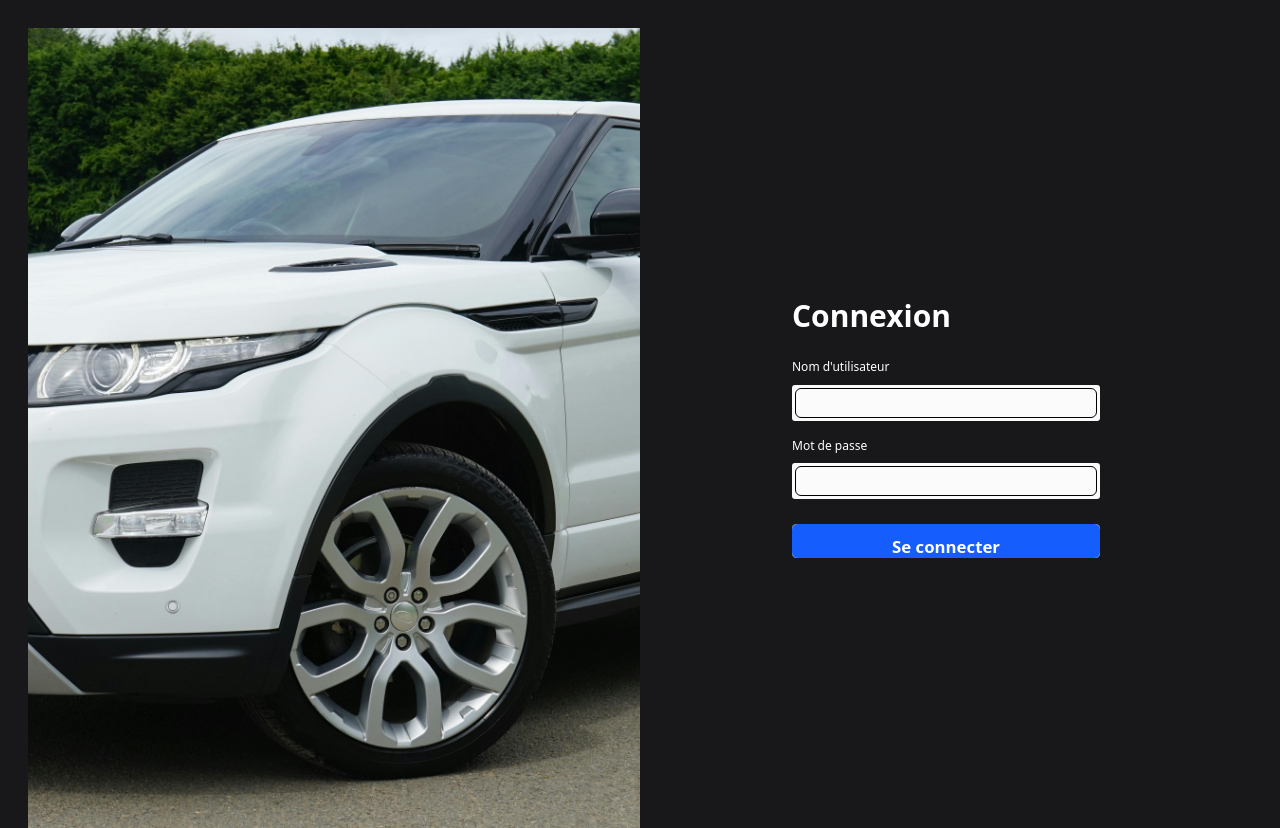
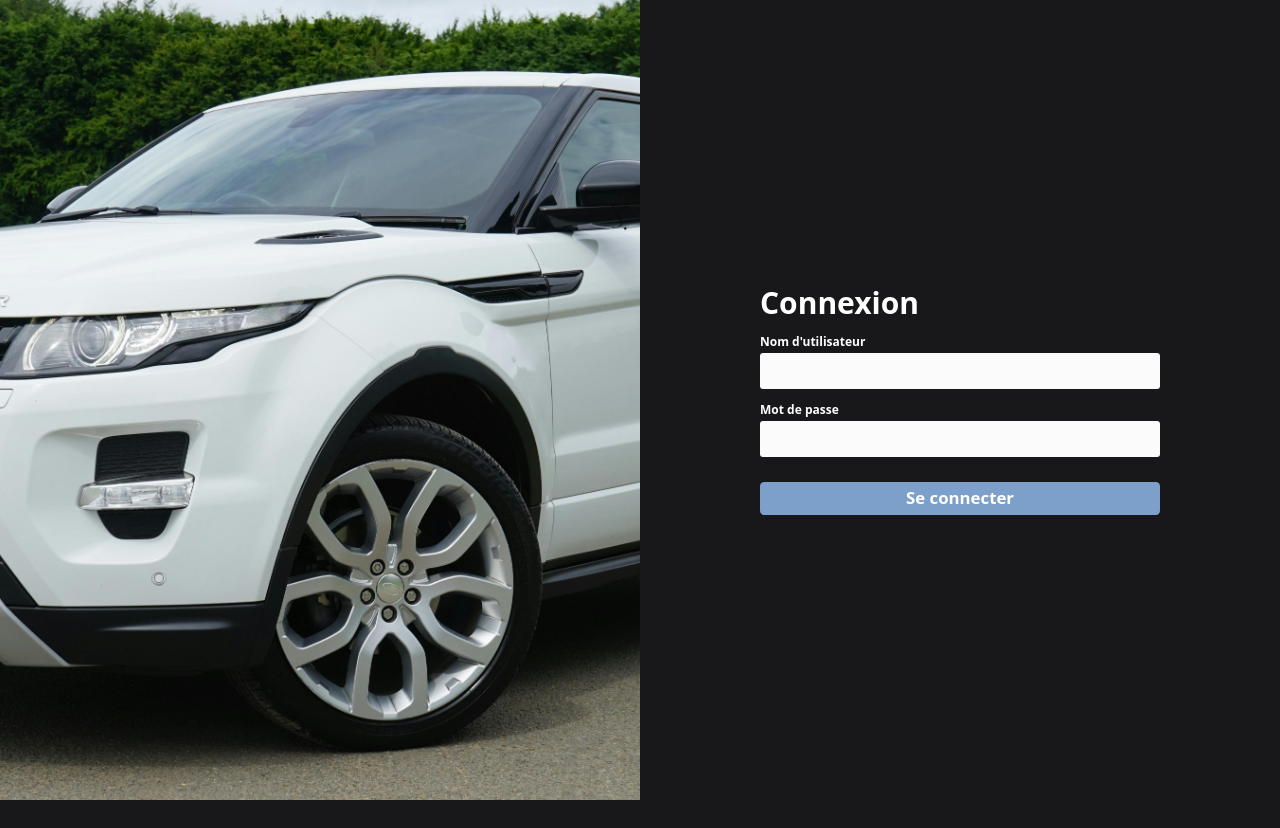
Before and after one commit to okook659/super-car-wash-web, a React (Vite) app: page /login in a window 1280 px wide. After the commit the page ends 800 px from the top, so only its background shows below. Built offline with nearby package versions, Linux system fonts and the light colour scheme.

Commit message:
optimisation du login page

```diff
--- a/index.html
+++ b/index.html
@@ -5,7 +5,6 @@
     <link rel="icon" type="image/svg+xml" href="/vite.svg" />
     <meta name="viewport" content="width=device-width, initial-scale=1.0" />
     <title>Vite + React</title>
-    <script src="https://cdn.jsdelivr.net/npm/@tailwindcss/browser@4"></script>
     <link rel="stylesheet" href="https://cdnjs.cloudflare.com/ajax/libs/font-awesome/6.7.2/css/all.min.css" integrity="sha512-Evv84Mr4kqVGRNSgIGL/F/aIDqQb7xQ2vcrdIwxfjThSH8CSR7PBEakCr51Ck+w+/U6swU2Im1vVX0SVk9ABhg==" crossorigin="anonymous" referrerpolicy="no-referrer" />
   </head>
   <body>
--- a/src/App.css
+++ b/src/App.css
@@ -1,5 +1,8 @@
-@import "tailwindcss";
-
+*{
+  margin: 0;
+  padding: 0;
+  box-sizing: border-box;
+}
 /*
 #root {
   max-width: 1280px;
--- a/src/index.css
+++ b/src/index.css
@@ -1,3 +1,4 @@
+@import "tailwindcss";
 /* :root {
   font-family: system-ui, Avenir, Helvetica, Arial, sans-serif;
   line-height: 1.5;
--- a/src/pages/Login.jsx
+++ b/src/pages/Login.jsx
@@ -50,7 +50,7 @@ function Login() {
           {error && <p className="text-red-500 mb-4">{error}</p>}
 
           <div className="mb-4">
-            <label htmlFor="username" className="block text-lg font-medium">Nom d'utilisateur</label>
+            <label htmlFor="username" className="">Nom d'utilisateur</label>
             <div className="input-wrapper mt-2">
               <input
                 type="text"
@@ -58,13 +58,13 @@ function Login() {
                 name="username"
                 value={username}
                 onChange={(e) => setUsername(e.target.value)}
-                className="w-full p-2 border rounded-md focus:outline-none focus:ring-2 focus:ring-blue-400"
+                className=""
               />
             </div>
           </div>
 
           <div className="mb-4">
-            <label htmlFor="password" className="block text-lg font-medium">Mot de passe</label>
+            <label htmlFor="password" className="">Mot de passe</label>
             <div className="input-wrapper mt-2">
               <input
                 type="password"
@@ -72,13 +72,13 @@ function Login() {
                 name="password"
                 value={password}
                 onChange={(e) => setPassword(e.target.value)}
-                className="w-full p-2 border rounded-md focus:outline-none focus:ring-2 focus:ring-blue-400"
+                className=""
               />
             </div>
           </div>
 
           <div className="button-wrapper mt-6">
-            <button type="submit" className="w-full p-3 bg-blue-600 text-white rounded-md hover:bg-blue-700">Se connecter</button>
+            <button type="submit" className="">Se connecter</button>
           </div>
         </form>
       </div>
```
